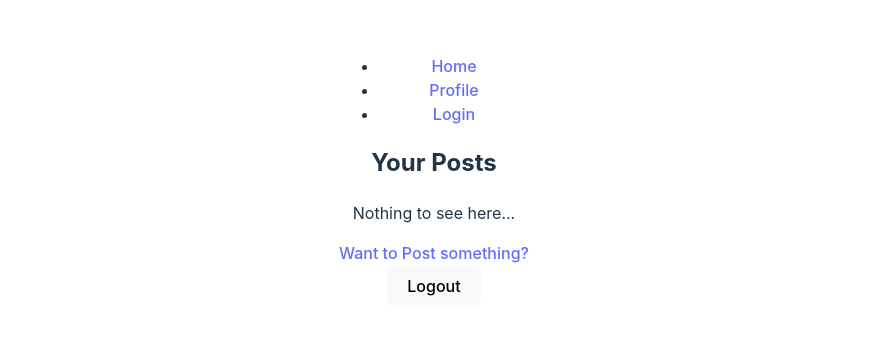
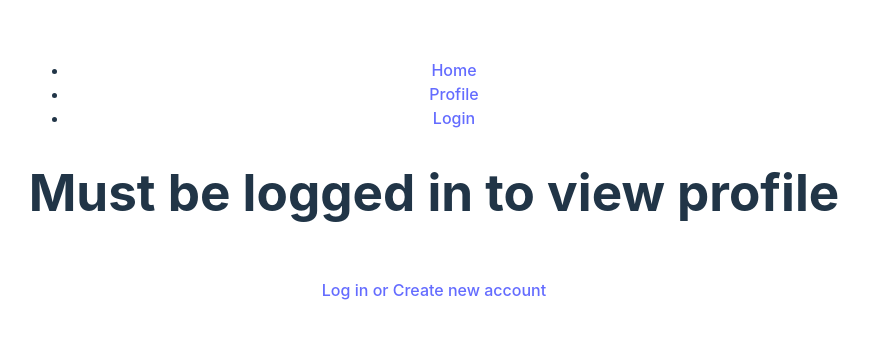
Before and after one commit to AzuraLulamoon/Stranger-Things-Project, a React (Vite) app in the folder Stranger-Things/: page /Profile in a window 1280 px wide. Shown: the part 228-566 px from the top of the page, without its empty margins (206-1075 px from the left). Built offline with nearby package versions, Linux system fonts and the light colour scheme.

Commit message:
code optimization, created proper login, logout token logic

```diff
--- a/Stranger-Things/src/components/Profile.jsx
+++ b/Stranger-Things/src/components/Profile.jsx
@@ -51,8 +51,17 @@ export default function Profile() {
         }
     }, [token]);
 
+if (!token) {
     return (
         <div>
+            <h1>Must be logged in to view profile</h1>
+            <br />
+            <Link to='/Login'>Log in or Create new account</Link>
+        </div>
+        );
+    } else {
+        return (
+            <div>
             <h2>Your Posts</h2>
             {userPosts.length === 0 ? (
                 <p>Nothing to see here...</p>
@@ -75,5 +84,6 @@ export default function Profile() {
                 <button onClick={handleLogout}>Logout</button>
             </div>
         </div>
-    );
+        )
+    }
 }
```
